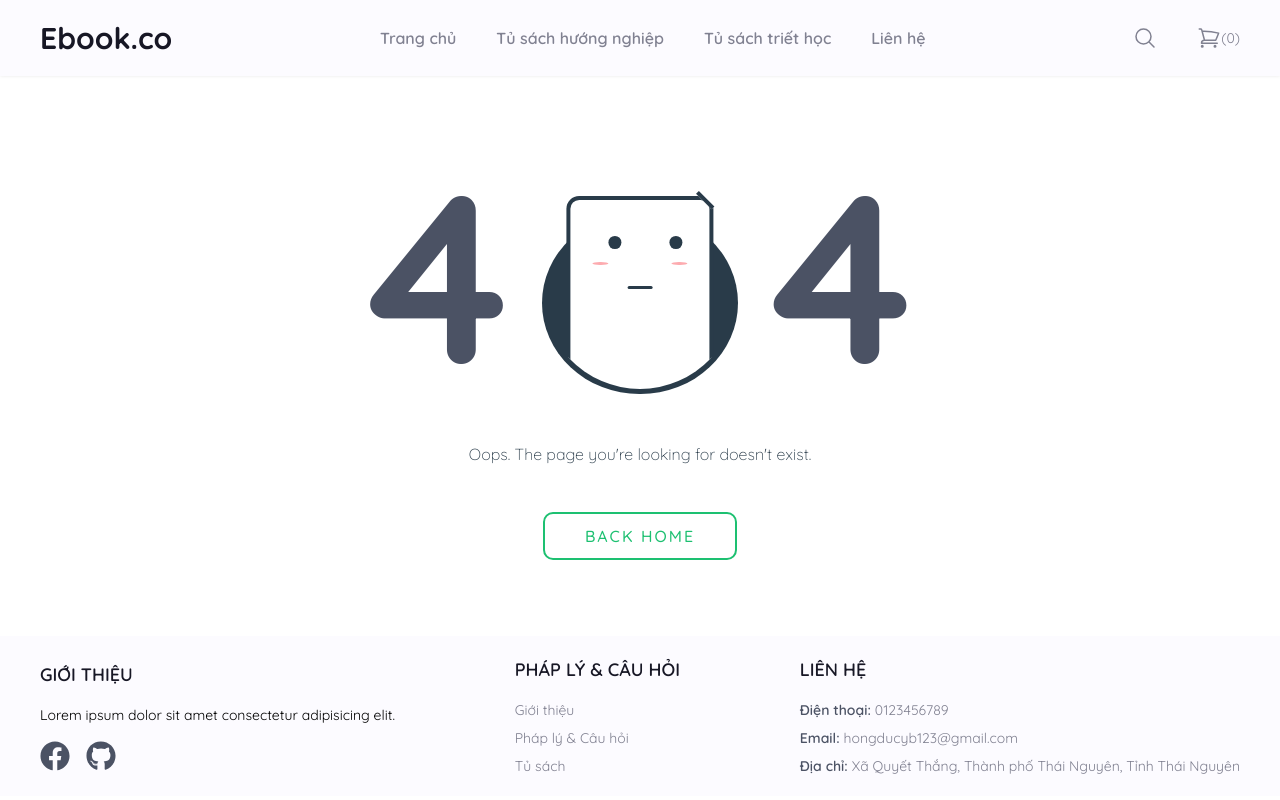
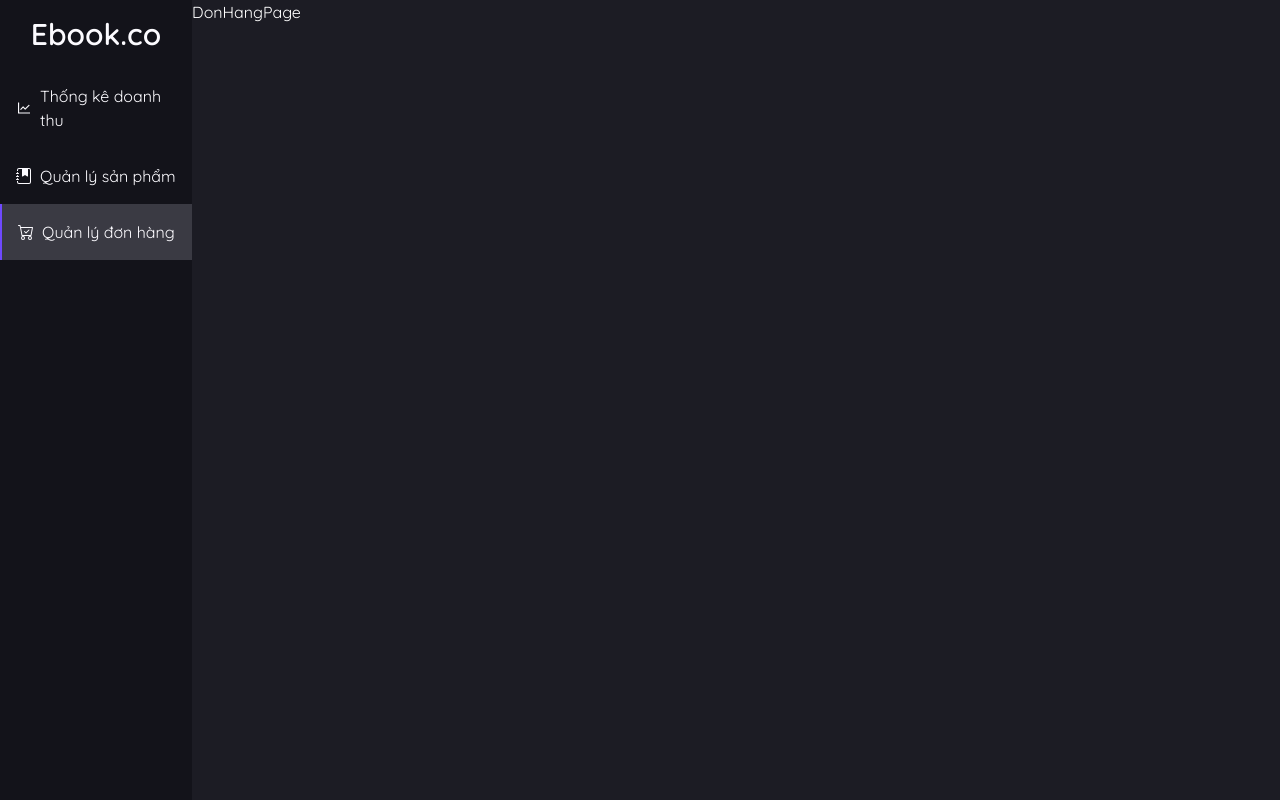
Before and after one commit to hongducdev/ban_sach_truc_tuyen, a React (Vite) app in the folder client/: page /admin/quan-ly-don-hang in a window 1280 px wide. Built offline with nearby package versions, Linux system fonts and the light colour scheme.

Commit message:
Update Admin Page

```diff
--- a/client/src/App.jsx
+++ b/client/src/App.jsx
@@ -1,7 +1,8 @@
 import { lazy, Suspense } from "react";
 import { Routes, Route } from "react-router-dom";
 import { LoadingSite } from "./components";
-import Layout from "./modules/Layout/Layout";
+import LayoutAdmin from "./modules/Layout/LayoutAdmin";
+import LayoutUser from "./modules/Layout/LayoutUser";
 
 const HomePage = lazy(() => import("./pages/HomePage"));
 const Contact = lazy(() => import("./pages/Contact"));
@@ -11,18 +12,37 @@ const CartPage = lazy(() => import("./pages/CartPage"));
 const CheckOutPage = lazy(() => import("./pages/CheckOutPage"));
 const PageNotFound = lazy(() => import("./pages/PageNotFound"));
 
+const AdminLoginPage = lazy(() => import("./pages/adminPages/AdminLoginPage"));
+const AdminHomePage = lazy(() => import("./pages/adminPages/AdminHomePage"));
+const DoanhThuPage = lazy(() => import("./pages/adminPages/DoanhThuPage"));
+const SanPhamPage = lazy(() => import("./pages/adminPages/SanPhamPage"));
+const DonHangPage = lazy(() => import("./pages/adminPages/DonHangPage"));
+
 const App = () => {
   return (
     <Suspense fallback={<LoadingSite />}>
       <Routes>
-        <Route element={<Layout></Layout>}>
+        <Route element={<LayoutUser></LayoutUser>}>
           <Route path="/" element={<HomePage></HomePage>}></Route>
           <Route path="/lien-he" element={<Contact></Contact>}></Route>
           <Route path="/gio-hang" element={<CartPage></CartPage>}></Route>
-          <Route path="/thanh-toan" element={<CheckOutPage></CheckOutPage>}></Route>
-          <Route path="/collection/:slug" element={<CollectionPage></CollectionPage>}></Route>
-          <Route path="/product/:slug" element={<ProductPage></ProductPage>}></Route>
+          <Route
+            path="/thanh-toan"
+            element={<CheckOutPage></CheckOutPage>}></Route>
+          <Route
+            path="/collection/:slug"
+            element={<CollectionPage></CollectionPage>}></Route>
+          <Route
+            path="/product/:slug"
+            element={<ProductPage></ProductPage>}></Route>
           <Route path="*" element={<PageNotFound></PageNotFound>}></Route>
+        </Route>
+        <Route path="/admin/login" element={<AdminLoginPage />} />
+        <Route element={<LayoutAdmin></LayoutAdmin>}>
+          <Route path="/admin" element={<AdminHomePage></AdminHomePage>} />
+          <Route path="/admin/thong-ke-doanh-thu" element={<DoanhThuPage />} />
+          <Route path="/admin/quan-ly-san-pham" element={<SanPhamPage />} />
+          <Route path="/admin/quan-ly-don-hang" element={<DonHangPage />} />
         </Route>
       </Routes>
     </Suspense>
--- /dev/null
+++ b/client/src/components/NavbarAdmin/NavbarAdmin.jsx
@@ -0,0 +1,54 @@
+import React from "react";
+import { Link, NavLink } from "react-router-dom";
+import { AiOutlineLineChart } from "react-icons/ai";
+import { BsFillJournalBookmarkFill, BsCartCheck } from "react-icons/bs";
+
+const NavbarMenu = [
+  {
+    name: "Thống kê doanh thu",
+    path: "/admin/thong-ke-doanh-thu",
+    icon: <AiOutlineLineChart />,
+  },
+  {
+    name: "Quản lý sản phẩm",
+    path: "/admin/quan-ly-san-pham",
+    icon: <BsFillJournalBookmarkFill />,
+  },
+  {
+    name: "Quản lý đơn hàng",
+    path: "/admin/quan-ly-don-hang",
+    icon: <BsCartCheck />,
+  },
+];
+
+const baseClasses =
+  "flex items-center px-4 py-4 text-whiteSoft hover:text-whiteSoft hover:bg-darkStroke hover:duration-300 hover:ease-in-out";
+
+const NavbarAdmin = () => {
+  return (
+    <div className="w-full h-full">
+      <Link to="/admin" className="block">
+        <span className="text-whiteSoft text-3xl font-semibold text-center block py-4">
+          Ebook.co
+        </span>
+      </Link>
+      <div className="">
+        {NavbarMenu.map((item, index) => (
+          <NavLink
+            key={index}
+            to={item.path}
+            className={({ isActive }) =>
+              isActive
+                ? `${baseClasses} bg-darkStroke text-whiteSoft border-l-2 border-secondary`
+                : `${baseClasses} `
+            }>
+            <span className="mr-2">{item.icon}</span>
+            <span>{item.name}</span>
+          </NavLink>
+        ))}
+      </div>
+    </div>
+  );
+};
+
+export default NavbarAdmin;
--- /dev/null
+++ b/client/src/modules/Layout/LayoutAdmin.jsx
@@ -0,0 +1,18 @@
+import React from 'react'
+import { Outlet } from 'react-router-dom'
+import NavbarAdmin from '../../components/NavbarAdmin/NavbarAdmin'
+
+const LayoutAdmin = () => {
+  return (
+    <div className="flex min-h-screen">
+      <div className="w-[15vw] bg-darkbg text-white">
+        <NavbarAdmin />
+      </div>
+      <div className="w-[85vw] bg-darkSecondary text-white">
+        <Outlet></Outlet>
+      </div>
+    </div>
+  );
+}
+
+export default LayoutAdmin
--- a/client/src/modules/Layout/Layout.jsx
+++ b/client/src/modules/Layout/LayoutUser.jsx
@@ -2,7 +2,7 @@ import React from "react";
 import { Outlet } from "react-router-dom";
 import { Footer, Header } from "../../components";
 
-const Layout = () => {
+const LayoutUser = () => {
   return (
     <div className="">
       <Header />
@@ -12,4 +12,4 @@ const Layout = () => {
   );
 };
 
-export default Layout;
+export default LayoutUser;
--- /dev/null
+++ b/client/src/pages/adminPages/AdminHomePage.jsx
@@ -0,0 +1,9 @@
+import React from 'react'
+
+const AdminHomePage = () => {
+  return (
+    <div>AdminHomePage</div>
+  )
+}
+
+export default AdminHomePage
--- /dev/null
+++ b/client/src/pages/adminPages/AdminLoginPage.jsx
@@ -0,0 +1,29 @@
+import React from 'react'
+import { useForm } from 'react-hook-form'
+import Input from '../../components/Input/Input'
+
+const AdminLoginPage = () => {
+
+  const {
+    control,
+    handerSubmit,
+
+  } = useForm();
+
+  return (
+    <div className="h-screen w-screen flex items-center justify-center">
+      <form className='w-[500px] flex flex-col gap-4 text-center bg-white shadow-xl p-10 rounded-xl'>
+        <h1 className="text-4xl font-bold">
+          Admin
+        </h1>
+        <Input name='username' control={control} placeholder="Nhập tên tài khoản admin" />
+        <Input name='username' type='password' control={control} placeholder="Nhập mật khẩu admin" />
+        <button className="button w-full">
+          Đăng nhập
+        </button>
+      </form>
+    </div>
+  )
+}
+
+export default AdminLoginPage
--- /dev/null
+++ b/client/src/pages/adminPages/DoanhThuPage.jsx
@@ -0,0 +1,9 @@
+import React from 'react'
+
+const DoanhThuPage = () => {
+  return (
+    <div>DoanhThuPage</div>
+  )
+}
+
+export default DoanhThuPage
--- /dev/null
+++ b/client/src/pages/adminPages/DonHangPage.jsx
@@ -0,0 +1,9 @@
+import React from 'react'
+
+const DonHangPage = () => {
+  return (
+    <div>DonHangPage</div>
+  )
+}
+
+export default DonHangPage
--- /dev/null
+++ b/client/src/pages/adminPages/SanPhamPage.jsx
@@ -0,0 +1,9 @@
+import React from 'react'
+
+const SanPhamPage = () => {
+  return (
+    <div>SanPhamPage</div>
+  )
+}
+
+export default SanPhamPage
```
